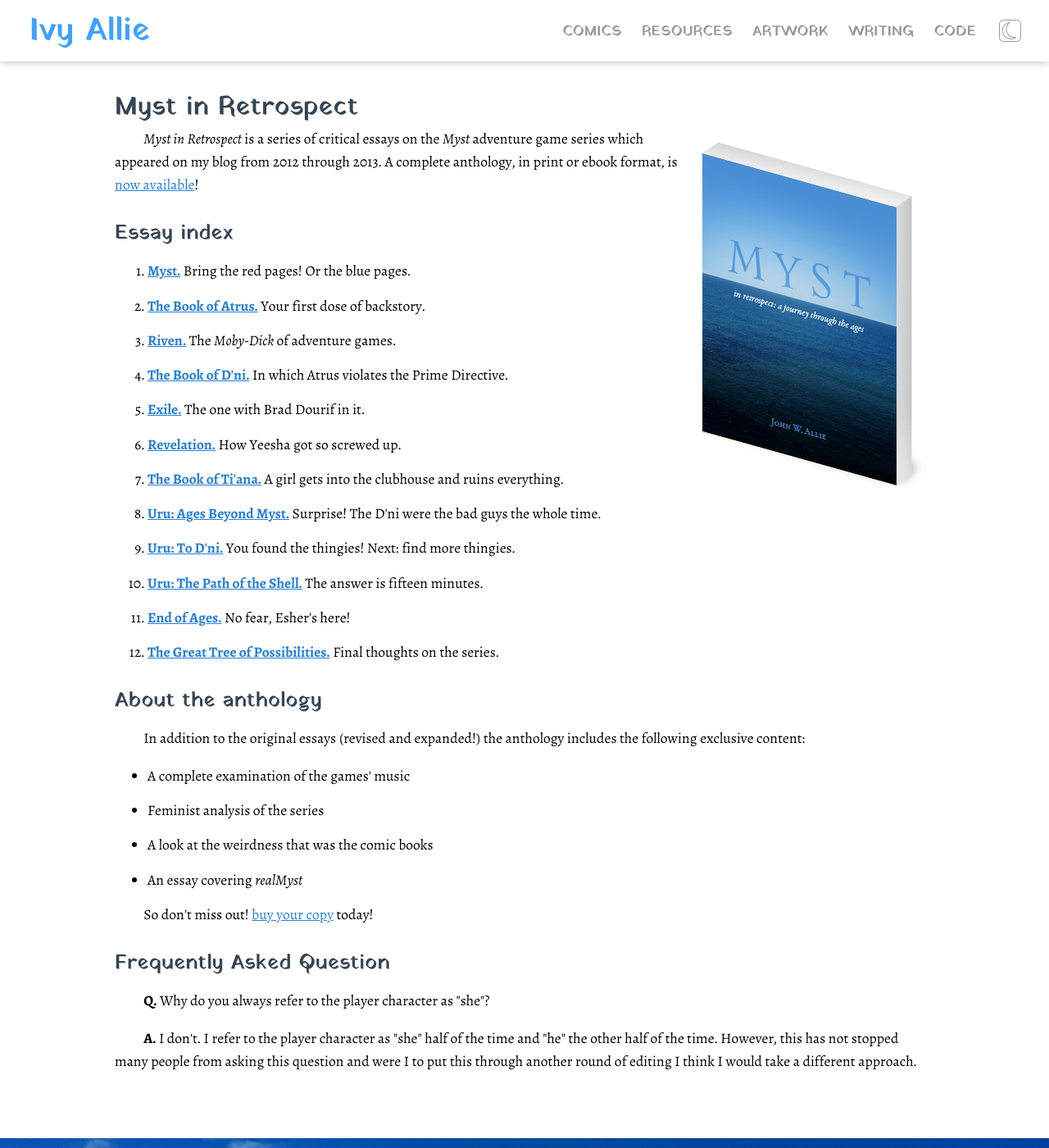
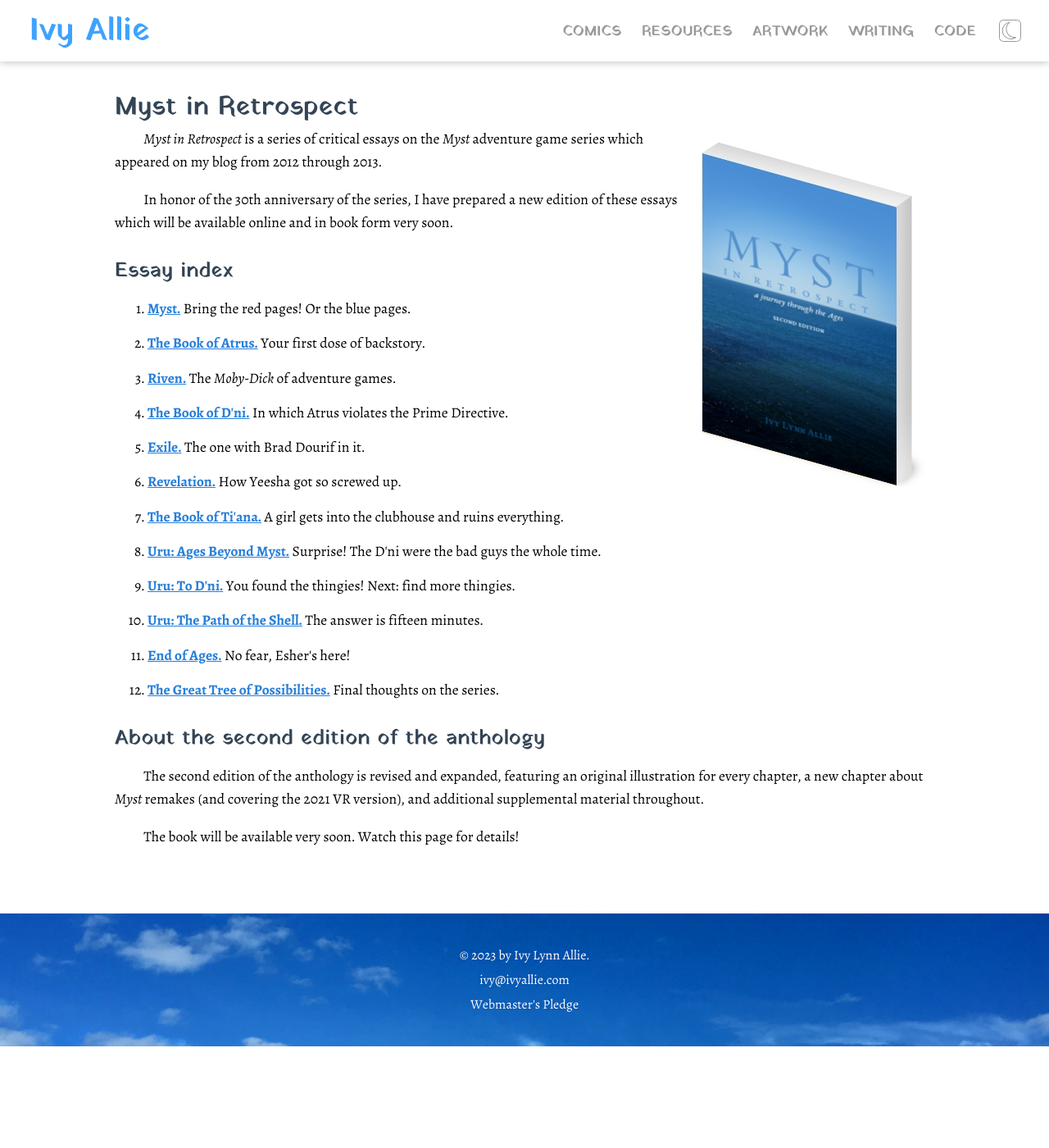
Before and after one commit to ivyallie/ivyallie.github.io, a Jekyll site: the page built from myst/index.html, in a window 1280 px wide and 1400 px high. Shown: the whole window at 82% size. Built offline with Jekyll 4.4.1, drawn with Linux system fonts in a browser that asks for light colours.

Commit message:
Updated Myst page for new edition

```diff
--- a/myst/index.html
+++ b/myst/index.html
@@ -4,11 +4,10 @@
 categories: [videogames]
 ---
 <img src="/assets/images/myst/mystebook.jpg" style="float:right;" class="disposable"/>
-<p><em>Myst in Retrospect</em> is a series of critical essays on the <em>Myst</em> adventure game series which appeared on my blog from 2012 through 2013. A complete anthology, in print or ebook format, is <a href="https://www.amazon.com/Myst-Retrospect-Journey-Through-Ages/dp/1540659690/">now available</a>!
-</p>
+<p><em>Myst in Retrospect</em> is a series of critical essays on the <em>Myst</em> adventure game series which appeared on my blog from 2012 through 2013.</p>
+<p>In honor of the 30th anniversary of the series, I have prepared a new edition of these essays which will be available online and in book form very soon.</p>
+
 <h2>Essay index</h2>
-
-
 
 <ol class="title-index">
     <li><a href="./myst">Myst.</a>  Bring the red pages! Or the blue pages.</li>
@@ -27,18 +26,8 @@
 
 
 
-<h2 style="clear:both;">About the anthology</h2>
-<p>In addition to the original essays (revised and expanded!) the anthology includes the following exclusive content:</p>
-<ul>
-<li>A complete examination of the games' music</li>
-<li>Feminist analysis of the series</li>
-<li>A look at the weirdness that was the comic books</li>
-<li>An essay covering <em>realMyst</em></li>
-</ul>
-<p>So don't miss out! <a href="https://www.amazon.com/Myst-Retrospect-Journey-Through-Ages/dp/1540659690/">buy your copy</a> today!</p>
-
-<h2>Frequently Asked Question</h2>
-<p><strong>Q.</strong> Why do you always refer to the player character as "she"?</p>
-<p><strong>A.</strong> I don't. I refer to the player character as "she" half of the time and "he" the other half
-of the time. However, this has not stopped many people from asking this question and were I to put this through
-another round of editing I think I would take a different approach.</p>
+<h2 style="clear:both;">About the second edition of the anthology</h2>
+<p>The second edition of the anthology is revised and expanded, featuring an original illustration for every chapter,
+a new chapter about <em>Myst</em> remakes (and covering the 2021 VR version), and additional supplemental material
+throughout.</p>
+<p>The book will be available very soon. Watch this page for details!</p>
```
Also changed, not shown: assets/images/myst/mystebook.jpg.
